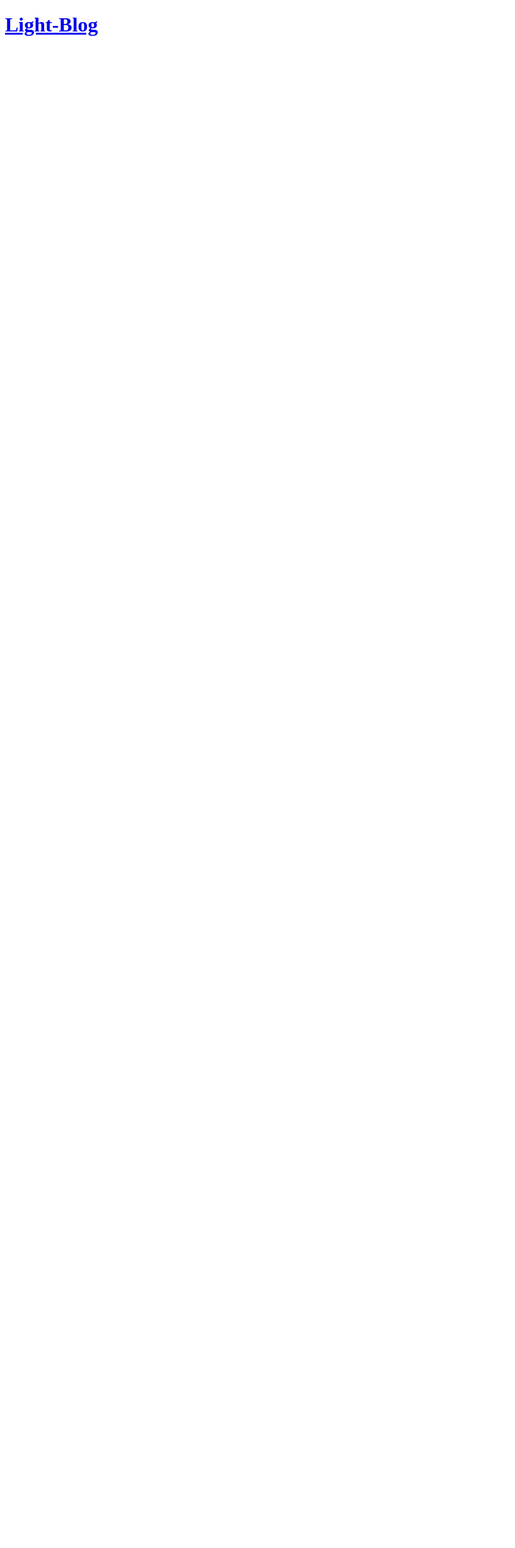
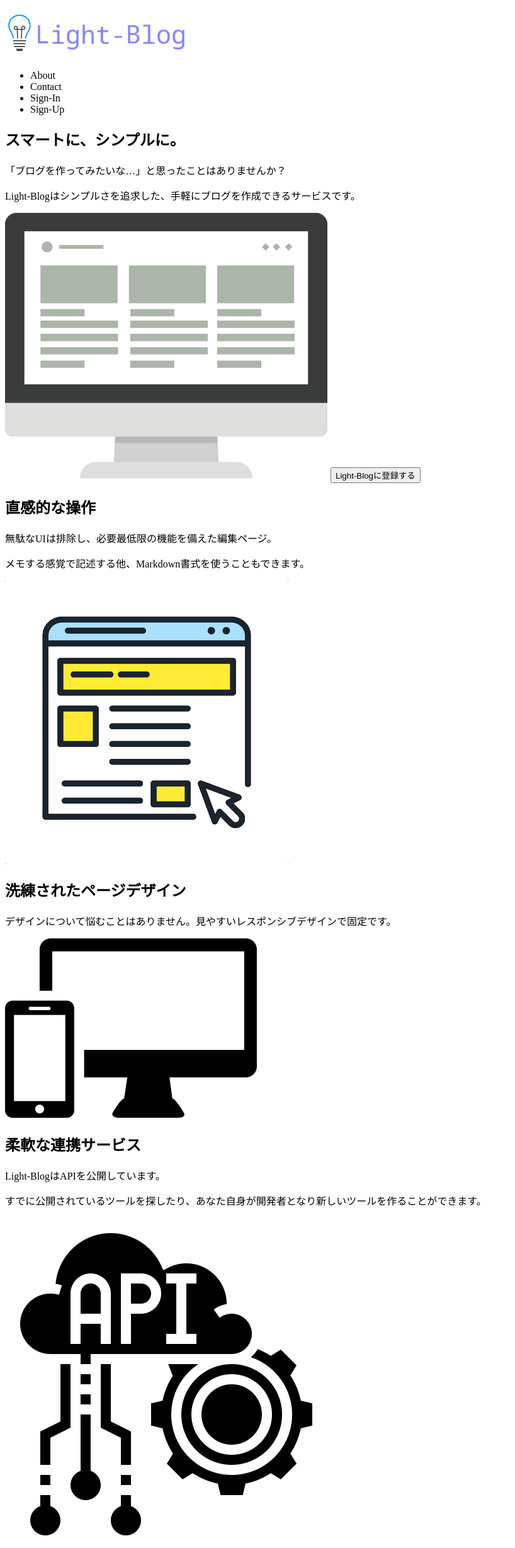
Before and after one commit to AttoCat/light-blog, a Flask app: page / in a window 1280 px wide. Before the commit the part shown is almost empty. Shown: the whole page at 63% size, without its empty margins (0-818 px from the left). Before the commit the page ends 57 px from the top, so only its background shows below. Run offline with Flask 2, Linux system fonts and the light colour scheme.

Commit message:
:construction: 説明文記述、画像追加

```diff
--- a/templates/root.html
+++ b/templates/root.html
@@ -1,19 +1,38 @@
 <!DOCTYPE html>
 <html lang="ja">
-
   <head>
-  <meta charset="UTF-8">
-  <meta name="viewport" content="width=device-width, initial-scale=1.0">
+    <meta charset="UTF-8" />
+    <meta name="viewport" content="width=device-width, initial-scale=1.0" />
     <title>Light-Blog</title>
   </head>
 
   <body>
     <header>
       <h1>
-      <a href="/">Light-Blog</a>
+        <a href="/"><img src="../src/images/logo.png" alt="" /></a>
       </h1>
-
+      <ul>
+        <li>About</li>
+        <li>Contact</li>
+        <li>Sign-In</li>
+        <li>Sign-Up</li>
+      </ul>
     </header>
+    <h2>スマートに、シンプルに。</h2>
+    <p>「ブログを作ってみたいな…」と思ったことはありませんか？</p>
+    <p>Light-Blogはシンプルさを追求した、手軽にブログを作成できるサービスです。</p>
+    <img src="..src/images/icon-pc.png" alt="" />
+    <button>Light-Blogに登録する</button>
+    <h2>直感的な操作</h2>
+    <p>無駄なUIは排除し、必要最低限の機能を備えた編集ページ。</p>
+    <p>メモする感覚で記述する他、Markdown書式を使うこともできます。</p>
+    <img src="../src/images/illust-blog.png" alt="" />
+    <h2>洗練されたページデザイン</h2>
+    <p>デザインについて悩むことはありません。見やすいレスポンシブデザインで固定です。</p>
+    <img src="../src/images/illust-responsivedesign.png" alt="" />
+    <h2>柔軟な連携サービス</h2>
+    <p>Light-BlogはAPIを公開しています。</p>
+    <p>すでに公開されているツールを探したり、あなた自身が開発者となり新しいツールを作ることができます。</p>
+    <img src="../src/images/illust-api.png" alt="" />
   </body>
-
 </html>
```
Lines whose indentation alone changed are shown as unchanged.
